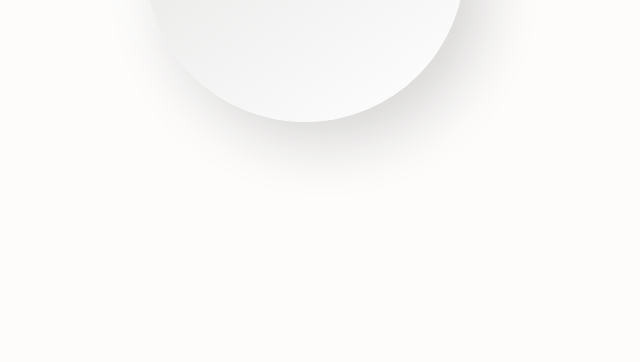
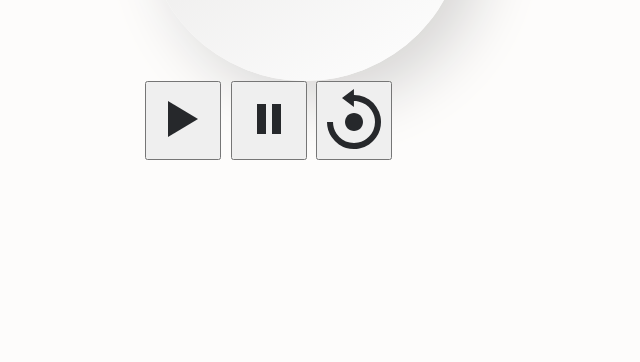
Before and after one commit to feruzu/Cronometro, a plain HTML site: page index.html in a window 1280 px wide. Shown: the part 438-800 px from the top of the page, without its empty margins (335-975 px from the left). Drawn offline with Linux system fonts and the light colour scheme; a web font is replaced by a local one.

Commit message:
Añadí button

```diff
--- a/index.html
+++ b/index.html
@@ -18,6 +18,13 @@
             <span class="puntos">:</span>
             <span class="seg">00</span>
         </div>
+        <div class="botones">
+            <button class="start"><img src="img/start.svg"></button>
+            <button class="pause"><img src="img/pause.svg"></button>
+            <button class="reset"><img src="img/reset.svg"></button>
+        </div>
     </div>
+
+    <script src="app.js"></script>
 </body>
 </html>
```
